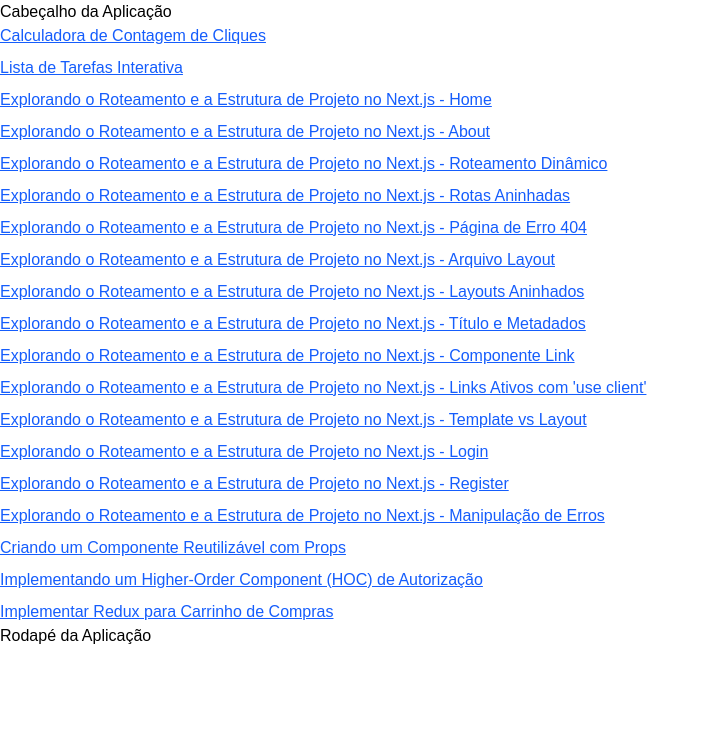
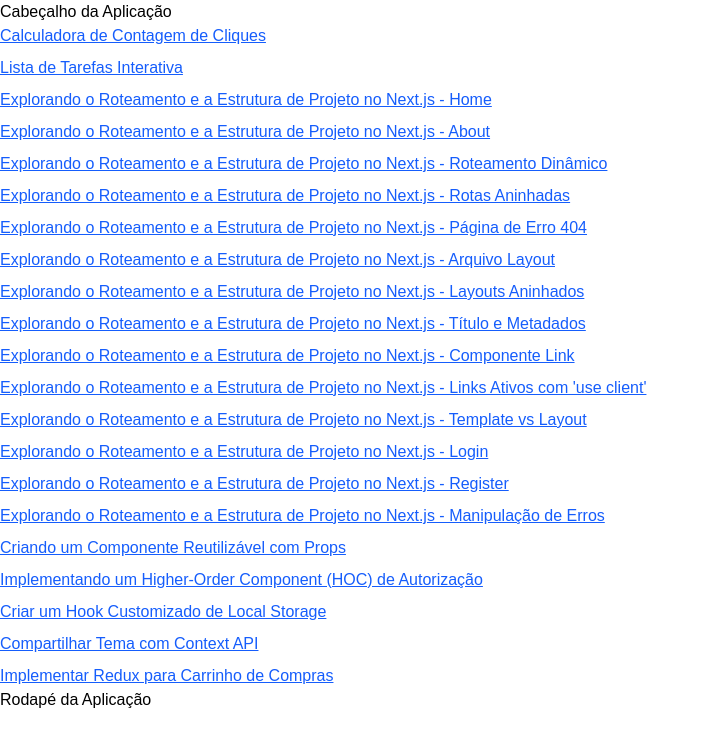
Before and after one commit to fabriciofx/atividades-nextjs, a Next.js app: page / in a window 1280 px wide. Shown: the top 746 px of the page, without its empty margins (0-709 px from the left). Built offline with nearby package versions, Linux system fonts and the light colour scheme.

Commit message:
fix: adiciona links para as atividades faltantes

```diff
--- a/app/page.tsx
+++ b/app/page.tsx
@@ -159,6 +159,22 @@
       </p>
       <p>
         <Link
+          href="/bem-vindo"
+          className="text-blue-600 underline hover:text-blue-800"
+        >
+          Criar um Hook Customizado de Local Storage
+        </Link>
+      </p>
+      <p>
+        <Link
+          href="/theme"
+          className="text-blue-600 underline hover:text-blue-800"
+        >
+          Compartilhar Tema com Context API
+        </Link>
+      </p>
+      <p>
+        <Link
           href="/livraria"
           className="text-blue-600 underline hover:text-blue-800"
         >
```
